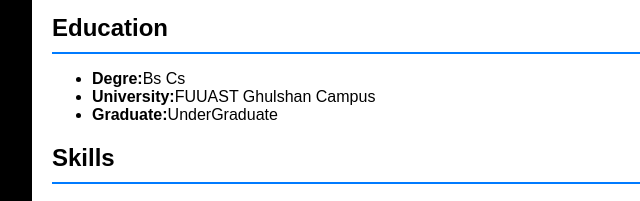
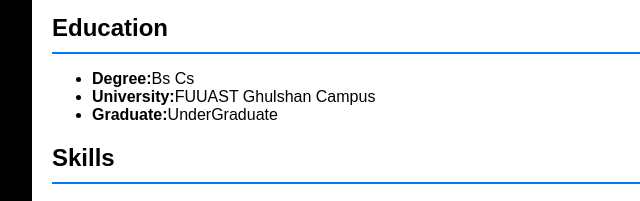
Before and after one commit to Ahmed-Raza0/HACKATHON, a website: page Milestone-1/index.html in a window 1280 px wide. Shown: the part 425-626 px from the top of the page, 188-828 px from the left. Drawn offline with Linux system fonts and the light colour scheme.

Commit message:
milestone-1

```diff
--- a/Milestone-1/index.html
+++ b/Milestone-1/index.html
@@ -20,7 +20,7 @@
     <section class="education">
       <h2>Education</h2>
       <ul>
-        <li><b>Degre:</b>Bs Cs</li>
+        <li><b>Degree:</b>Bs Cs</li>
         <li><b>University:</b>FUUAST Ghulshan Campus</li>
         <li><b>Graduate:</b>UnderGraduate</li>
        </ul>
```
